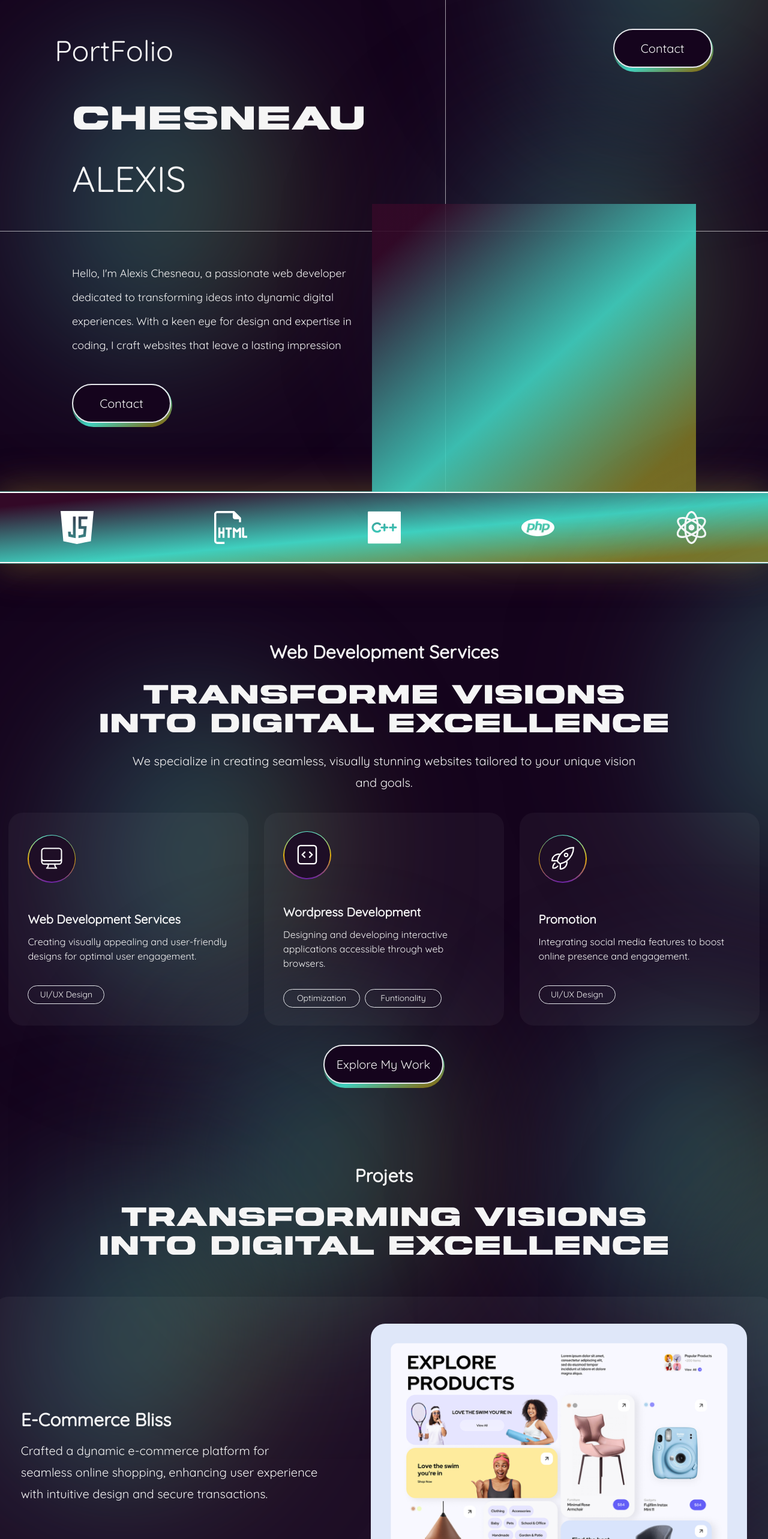
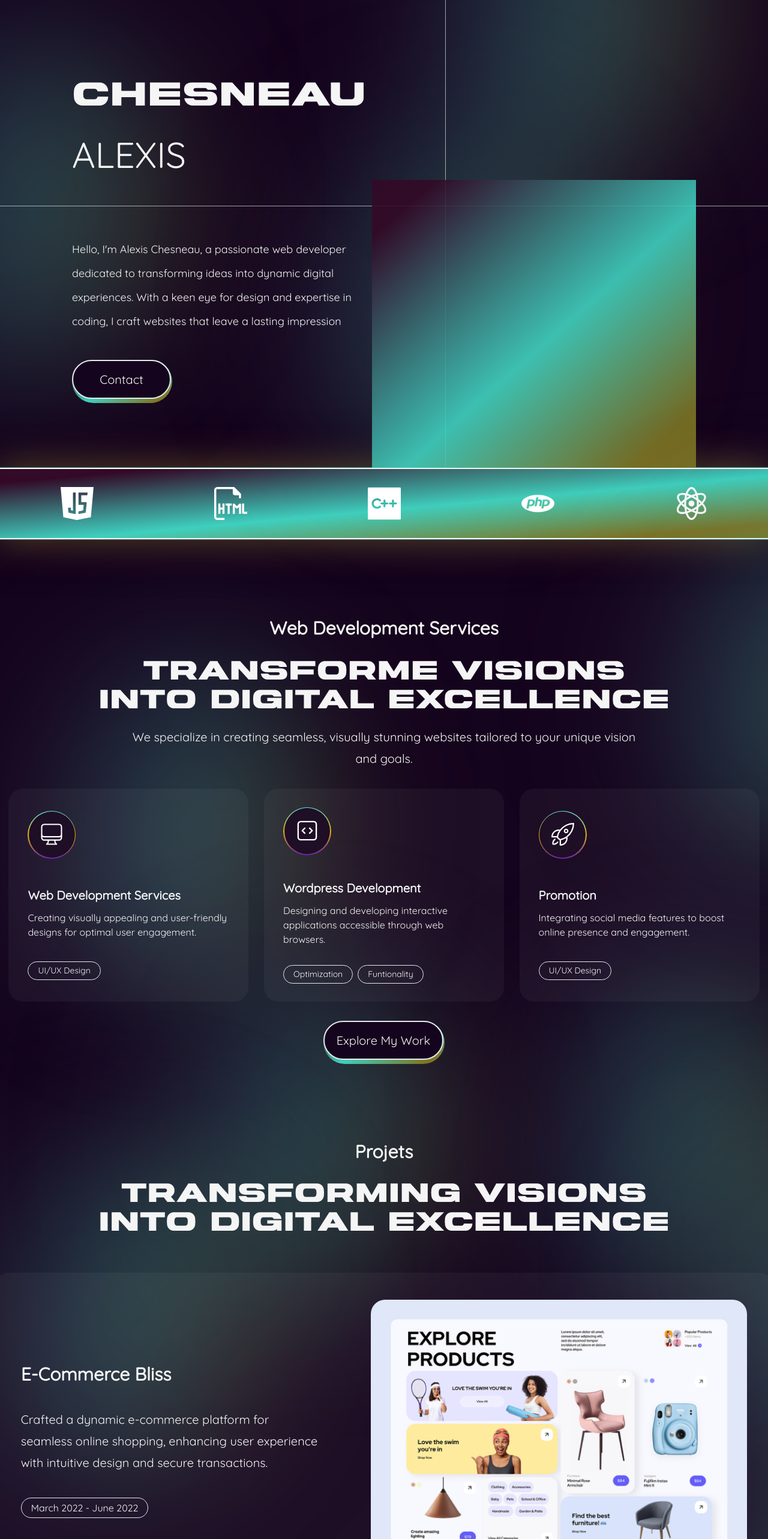
Before and after one commit to AlexisChesneau/Portfolio, a React (Vite) app: page / in a window 1280 px wide. Shown: the top 2566 px of the page at 60% size. Built offline with nearby package versions, Linux system fonts and the light colour scheme.

Commit message:
header deleted in profil.jsx, redesign projet, patch serviceWeb

```diff
--- a/src/components/CircleShadow.jsx
+++ b/src/components/CircleShadow.jsx
@@ -1,10 +1,10 @@
-export default function CircleShadow({ qhd, fhd, height, width }) {
+export default function CircleShadow({ qhd, fhd, xl, lg, md, sm }) {
   return (
     <>
       <img
         src="images/shadow/circleShadow.svg"
         alt="circleShadow"
-        className={` ${qhd} ${fhd} absolute z-0`}
+        className={` ${qhd} ${fhd} ${xl} ${lg} ${md} ${sm} absolute z-0`}
       />
     </>
   );
--- a/src/components/Profil.jsx
+++ b/src/components/Profil.jsx
@@ -4,29 +4,24 @@ import CircleShadow from "./CircleShadow";
 export default function Profil() {
   return (
     <section className="relative">
-      <div className="w-full h-[1px] bg-white absolute top-[47%] opacity-60 max-[1920px]:top-[47%]"></div>
-      <div className="w-[1px] h-[51.4rem] bg-white absolute left-[58%] max-[1920px]:left-[58%] opacity-60"></div>
+      <div className="w-full h-[1px] bg-white absolute top-[44%] opacity-60 max-[1920px]:top-[44%]"></div>
+      <div className="w-[1px] h-[48.8rem] bg-white absolute left-[58%] max-[1920px]:left-[58%] opacity-60"></div>
       <CircleShadow
+        xl={"max-[1280px]:top-[-20%] max-[1280px]:left-[-35%]"} // 1280px
         fhd={"max-[1920px]:top-[-20%] max-[1920px]:left-[-20%]"} // 1920px
         qhd={"top-[-20%] left-[-5%]"} // 2560px
       />
       <CircleShadow
+        xl={"max-[1280px]:top-[0%] max-[1280px]:left-[20%]"} // 1280px
         fhd={"max-[1920px]:top-[-2%] max-[1920px]:left-[36%]"}
         qhd={"top-[-5%] left-[37%]"}
       />
       <CircleShadow
+        xl={"max-[1280px]:top-[-60%]  max-[1280px]:left-[35%]"} // 1280px
         fhd={"max-[1920px]:top-[-70%] max-[1920px]:left-[47%]"}
         qhd={"top-[-80%] left-[48%]"}
       />
-      <header className="flex items-center justify-around pt-12 gap-[34.375rem]">
-        <h3 className="text-5xl">PortFolio</h3>
-        <CustomButton
-          string={"Contact"}
-          width={"w-[165px]"}
-          widthDiv={"w-[167px]"}
-        />
-      </header>
-      <div className="leading-10 flex justify-center">
+      <div className="leading-10 flex justify-center pt-[80px]">
         <div className="h-[700px] flex flex-col items-start justify-evenly pb-16">
           <h1 className="text-8xl max-[1536px]:text-7xl max-[1280px]:text-6xl">
             CHESNEAU
--- a/src/components/Projet.jsx
+++ b/src/components/Projet.jsx
@@ -40,10 +40,12 @@ export default function Projet() {
             idx % 2 === 1 ? "flex-row-reverse" : ""
           }`}
         >
-          <div className="flex flex-col justify-end">
+          <div className="flex flex-col justify-center">
             <h3 className="text-3xl font-extrabold">{project.title}</h3>
-            <p className="text-lg leading-9 py-4">{project.description}</p>
-            <p className="pt-32">{project.date}</p>
+            <p className="text-lg leading-9 py-10">{project.description}</p>
+            <p className="border-[1px] rounded-full mr-auto px-4 py-1">
+              {project.date}
+            </p>
           </div>
           <img
             className={`h-[100%] rounded-3xl ${
--- a/src/components/ServiceWeb.jsx
+++ b/src/components/ServiceWeb.jsx
@@ -56,7 +56,7 @@ function ServiceWeb() {
               {eachService.tag.map((eachTag, tagidx) => (
                 <div
                   key={`${skillidx}-tag-${tagidx}`}
-                  className="flex border-[1px] rounded-full w-32 py-1 justify-center mr-2"
+                  className="flex border-[1px] rounded-full py-1 px-4 justify-center mr-2"
                 >
                   <p className="text-sm">{eachTag}</p>
                 </div>
```
